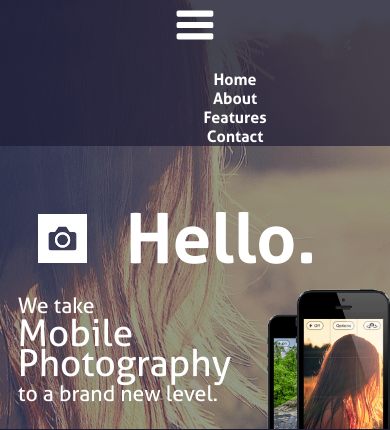
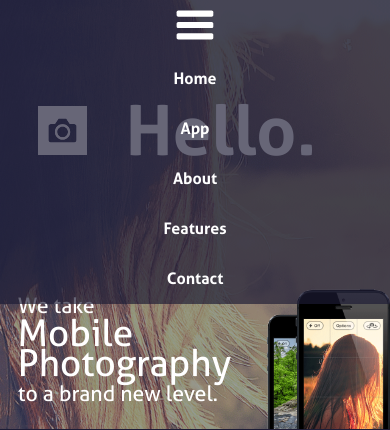
Before and after one commit to ebylund/school.erikbylund.com, a PHP site: page /mobile/index.html in a window 390 px wide. Shown: the top 430 px of the page. Run offline with PHP 8.4, Linux system fonts and the light colour scheme.

Commit message:
fix hamburger menu

```diff
--- a/mobile/css/style.css
+++ b/mobile/css/style.css
@@ -39,13 +39,24 @@ header {
       width: 50px;
       height: 50px; }
     header nav .hamburger_menu {
+      z-index: 1;
       list-style: none;
+      position: absolute;
       width: 100%;
-      top: 0;
+      top: 38px;
       display: none; }
-      header nav .hamburger_menu li a {
-        text-decoration: none;
-        color: white; }
+      header nav .hamburger_menu li {
+        height: 50px;
+        line-height: 50px;
+        background-color: rgba(29, 28, 53, 0.67);
+        position: relative;
+        left: -40px; }
+        header nav .hamburger_menu li a {
+          text-decoration: none;
+          color: white; }
+        header nav .hamburger_menu li:hover {
+          background-color: rgba(29, 28, 53, 0.8);
+          display: block; }
     header nav:hover ul {
       display: block; }
   header .hello {
--- a/mobile/index.html
+++ b/mobile/index.html
@@ -11,10 +11,11 @@
             <nav>
                 <img class="hamburger_icon" src="images/hamb.svg" alt="hamburger_menu">
                 <ul class="hamburger_menu">
-                    <li><a href="#">Home</a></li>
-                    <li><a href="#">About</a></li>
-                    <li><a href="#">Features</a></li>
-                    <li><a href="#">Contact</a></li>
+                    <li><a href="#top">Home</a></li>
+                    <li><a href="#app">App</a></li>
+                    <li><a href="#about">About</a></li>
+                    <li><a href="#feature">Features</a></li>
+                    <li><a href="#contact">Contact</a></li>
                 </ul>
             </nav>
             <div class="hello">
@@ -39,7 +40,7 @@
 
 
 
-        <section class="app">
+        <section id="app" class="app">
 
             <div class="app_heading">
                 <div class="app_header_container">
@@ -57,7 +58,7 @@
         </section>
 
 
-        <section class="about">
+        <section id="about" class="about">
 
             <div class="about_us_header">
                 <span class="about_us">About Us</span>
@@ -89,7 +90,7 @@
 
 
 
-        <section class="feature">
+        <section id="feature" class="feature">
             <div class="feature_toggle_container">
                 <div class="feature_button_wrapper clearfix">
                     <div class="feature_button feature_button_1">Macro</div>
@@ -115,7 +116,7 @@
 
 
 
-        <section class="contact">
+        <section id="contact" class="contact">
             <div class="contact_content_wrapper">
 
                 <div class="contact_header">
--- a/mobile/scss/style.scss
+++ b/mobile/scss/style.scss
@@ -62,17 +62,28 @@ header {
 		}
 
 		.hamburger_menu { // this is a ul element
-
+			// border: 1px solid #000;
+			z-index: 1;
 			list-style: none;
-			// position: absolute;
+			position: absolute;
 			width: 100%;
-			top: 0;
+			top: 38px;
 			display: none;
 
 			li {
+				// border: 1px solid red;
+				height: 50px;
+				line-height: 50px;
+				background-color: $rgba-blue;
+				position: relative;
+				left: -40px;
 				a {
 					text-decoration: none;
 					color: white;
+				}
+				&:hover {
+					background-color: rgba($accent-blue, .8);
+					display: block;
 				}
 			}
 		}
```
Also changed, not shown: 1 other file.
